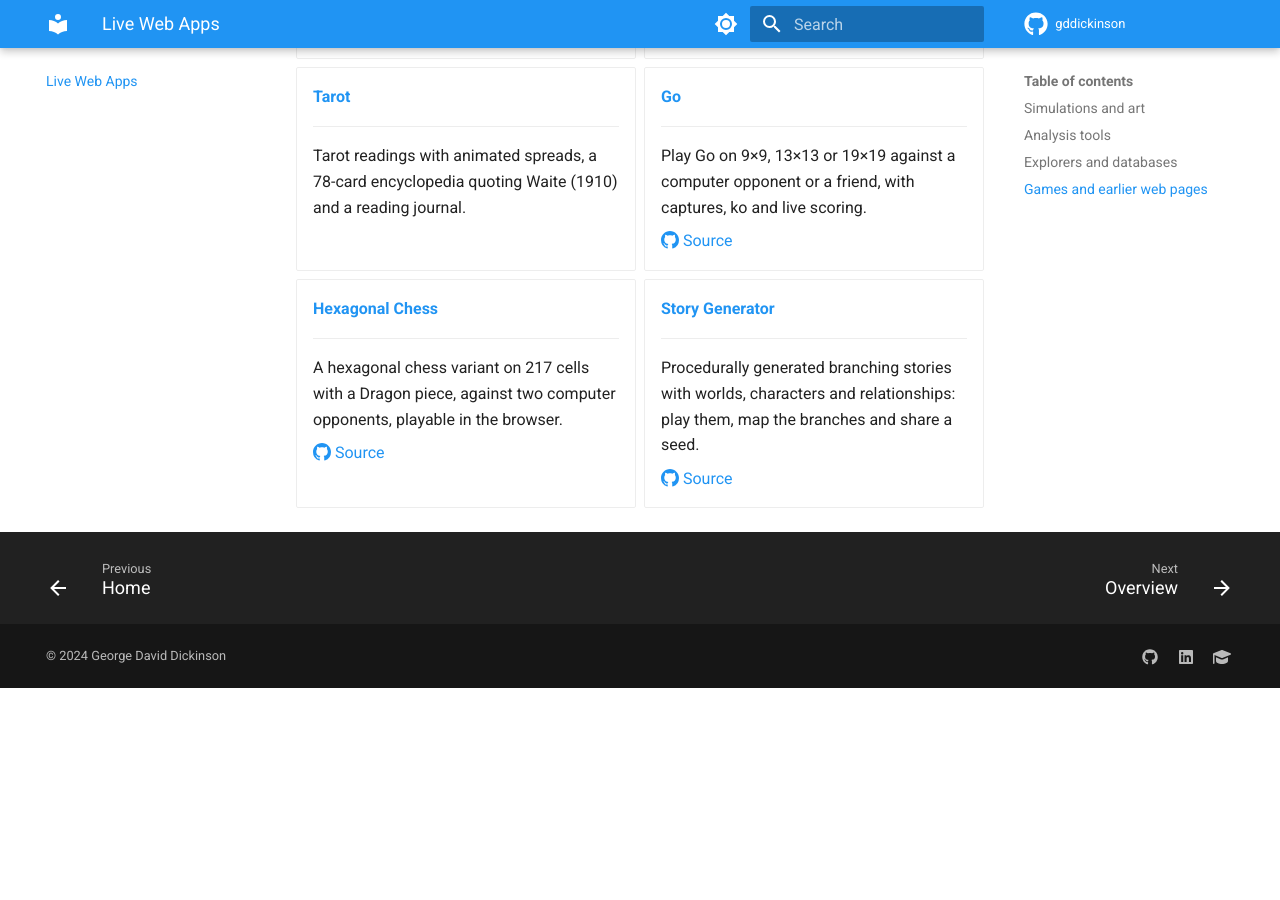
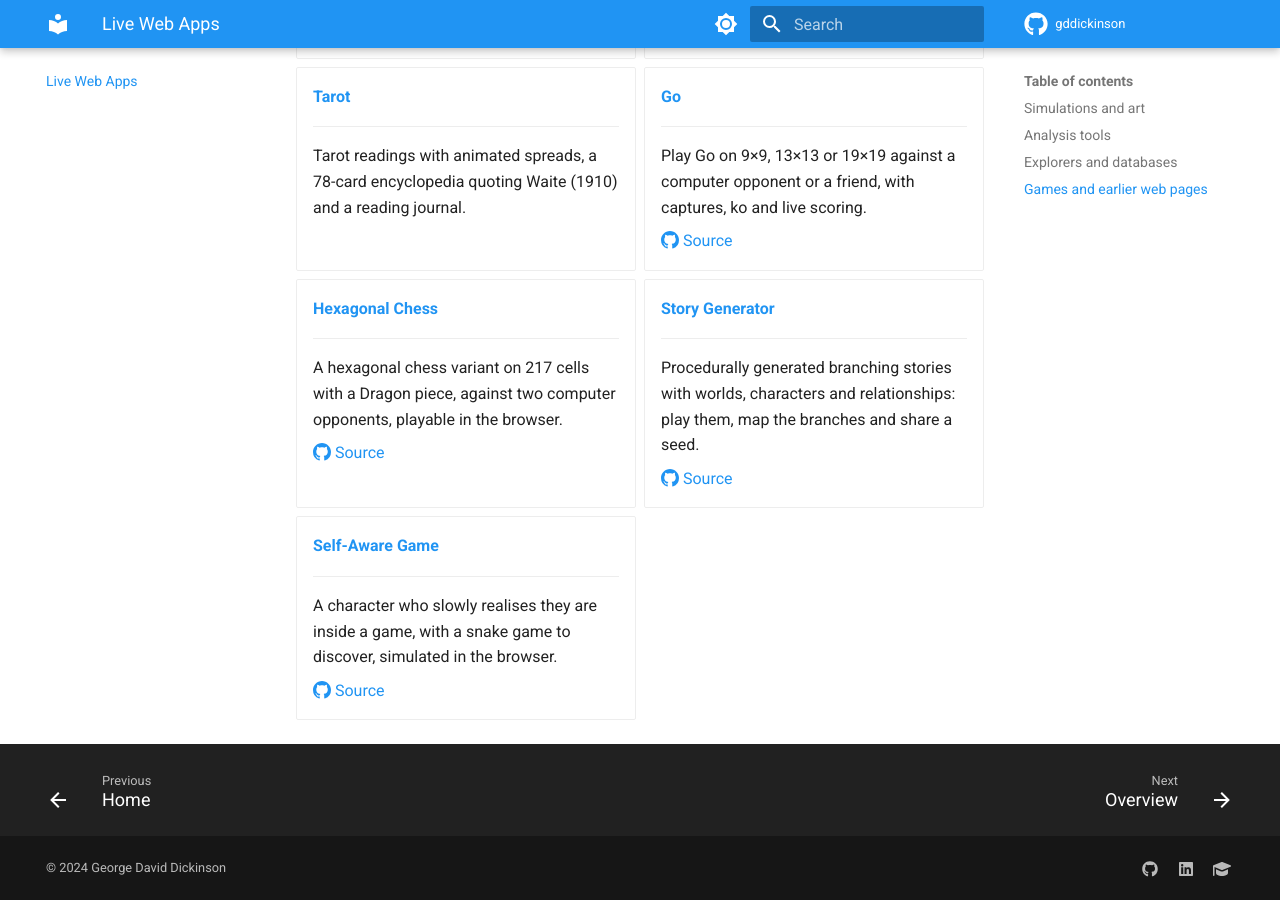
Before and after one commit to gddickinson/gddickinson.github.io, an MkDocs documentation site: the page built from docs/web-apps.md, in a window 1280 px wide and 900 px high, scrolled down 5200 px. Built offline with MkDocs 1.6.1 and Material for MkDocs 9.7.7, drawn with Linux system fonts in a browser that asks for light colours; before the commit the page ends 5888 px from its top, so only the background shows below that.

Commit message:
Web apps gallery: add self-aware_game
Co-Authored-By: Claude Opus 5.5 <noreply@anthropic.com>

```diff
--- a/docs/web-apps.md
+++ b/docs/web-apps.md
@@ -376,4 +376,12 @@ Projects you can use straight from the browser. Each one also runs as a local we
 
     [:octicons-mark-github-16: Source](https://github.com/gddickinson/story-generator)
 
+-   **[Self-Aware Game](https://gddickinson.github.io/self-aware_game/)**
+
+    ---
+
+    A character who slowly realises they are inside a game, with a snake game to discover, simulated in the browser.
+
+    [:octicons-mark-github-16: Source](https://github.com/gddickinson/self-aware_game)
+
 </div>
```
